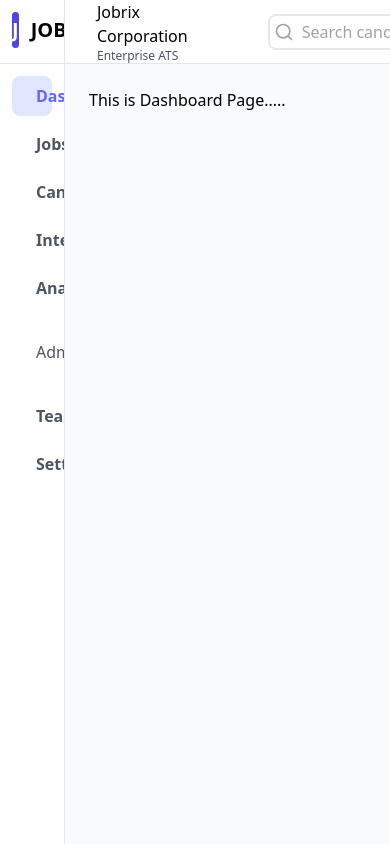
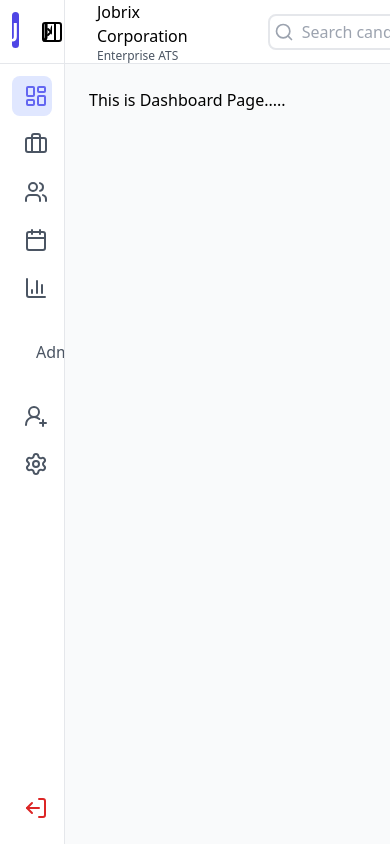
Before and after one commit to dineshkhichar569/jobrix-company-module, a React (Vite) app in the folder frontend/: page /admin/dashboard in a window 390 px wide. Shown: the top 844 px of the page. Built offline with nearby package versions, Linux system fonts and the light colour scheme; no server answers; sample sign-in values are in the browser's storage; a web font is replaced by a local one.

Commit message:
Enhance layout components with collapsible sidebar and logout functionality; update Navbar and Sidebar for better responsiveness

```diff
--- a/frontend/src/components/layout/Layout.jsx
+++ b/frontend/src/components/layout/Layout.jsx
@@ -1,4 +1,4 @@
-import { useState } from "react";
+import { useEffect, useState } from "react";
 import Navbar from "./Navbar";
 import Sidebar from "./Sidebar";
 import { Outlet, useNavigate } from "react-router-dom";
@@ -7,8 +7,15 @@ import AuthMSG from "../ui/popUpMessages/AuthMSG";
 
 function Layout() {
   const [msg, setMsg] = useState(false);
+  const navigate = useNavigate();
 
-  const navigate = useNavigate();
+  const [collapsed, setCollapsed] = useState(
+    localStorage.getItem("collapsed") === "true",
+  );
+
+  useEffect(() => {
+    localStorage.setItem("collapsed", collapsed);
+  }, [collapsed]);
 
   ///////////////   to Handle error message popup at the time of logOut
   const handleLogout = () => {
@@ -23,10 +30,16 @@ function Layout() {
   return (
     <div className="flex min-h-screen">
       {/* Sidebar */}
-      <Sidebar />
+      <Sidebar
+        handleLogout={handleLogout}
+        collapsed={collapsed}
+        setCollapsed={setCollapsed}
+      />
 
       {/* Navbar + dashboard pages */}
-      <div className="ml-[16.666%] flex-1 flex flex-col">
+      <div
+        className={`transition-all duration-700 ease-in-out ${collapsed ? "ml-[5%]" : "ml-[16.666%]"} flex-1 flex flex-col`}
+      >
         <Navbar handleLogout={handleLogout} />
 
         {/* dashboard pages */}
--- a/frontend/src/components/layout/Navbar.jsx
+++ b/frontend/src/components/layout/Navbar.jsx
@@ -44,7 +44,7 @@ function Navbar({handleLogout}) {
 
   return (
     <>
-      <nav className="sticky top-0 z-50 backdrop-blur bg-white/40 border-b h-16 flex items-center justify-between px-8">
+      <nav className="sticky top-0 z-30 backdrop-blur bg-white/40 border-b h-16 flex items-center justify-between px-8">
         {/* left */}
         <div className="flex items-center gap-20">
           <div className="flex flex-col justify-center">
--- a/frontend/src/components/layout/Sidebar.jsx
+++ b/frontend/src/components/layout/Sidebar.jsx
@@ -3,13 +3,15 @@ import {
   Briefcase,
   Calendar,
   LayoutDashboard,
+  LogOut,
+  PanelRightClose,
   Settings,
   UserPlus2,
   Users,
 } from "lucide-react";
 import { useLocation, useNavigate } from "react-router-dom";
 
-function Sidebar() {
+function Sidebar({ handleLogout, collapsed, setCollapsed }) {
   const location = useLocation();
   const isSelected = location.pathname.split("/").pop();
 
@@ -17,20 +19,38 @@ function Sidebar() {
 
   return (
     <>
-      <aside className="fixed overflow-hidden top-0 h-screen w-1/6 border-r">
+      <aside
+        className={`fixed overflow-hidden top-0 h-screen border-r transition-all duration-700 ease-in-out ${collapsed ? "w-[5%]" : "w-1/6"} `}
+      >
+        <div
+          className="absolute right-0 top-5 cursor-pointer"
+          onClick={(e) => {
+            setCollapsed(!collapsed);
+          }}
+        >
+          <PanelRightClose />
+        </div>
         {/* Logo */}
         <div className="h-16 border-b p-3">
           <div className="flex items-center gap-3 font-bold text-xl">
             <div className="w-9 h-9 rounded-lg bg-indigo-600 text-white flex items-center justify-center">
               J
             </div>
+            <div
+              className={`overflow-hidden transition-all duration-700 ease-in-out ${collapsed ? "max-w-0 ml-0" : "max-w-[200px] ml-3"} `}
+            >
+              <span
+                className={`block whitespace-nowrap transition-opacity duration-700 ${collapsed ? "opacity-0" : "opacity-100"}`}
+              >
                 JOBRIX
+              </span>
+            </div>
                     </div>
         </div>
 
         <div className="p-3 flex flex-col gap-2">
           <div
-            className={`flex gap-3 items-center p-2 px-3 rounded-lg cursor-pointer transition duration-150 ${
+            className={`flex items-center p-2 px-3 rounded-lg cursor-pointer transition-colors duration-200 ${
               isSelected === "dashboard"
                 ? "text-indigo-500 bg-indigo-100 hover:bg-indigo-100 "
                 : "text-gray-600 hover:bg-slate-100"
@@ -39,11 +59,22 @@ function Sidebar() {
               navigate("/admin/dashboard");
             }}
           >
+            <div className="w-6 h-6 flex items-center justify-center">
               <LayoutDashboard />
-            <span className="text-base font-semibold">Dashboard</span>
             </div>
             <div
-            className={`flex gap-3 items-center p-2 px-3 rounded-lg cursor-pointer transition duration-150 ${
+              className={`overflow-hidden transition-all duration-700 ease-in-out ${collapsed ? "max-w-0 ml-0" : "max-w-[200px] ml-3"} `}
+            >
+              <span
+                className={`block text-base font-semibold whitespace-nowrap transition-opacity duration-700 ${collapsed ? "opacity-0" : "opacity-100"}`}
+              >
+                Dashboard
+              </span>
+            </div>
+          </div>
+
+          <div
+            className={`flex items-center p-2 px-3 rounded-lg cursor-pointer transition-colors duration-200 ${
               isSelected === "jobs"
                 ? "text-indigo-500 bg-indigo-100 hover:bg-indigo-100 "
                 : "text-gray-600 hover:bg-slate-100"
@@ -52,11 +83,22 @@ function Sidebar() {
               navigate("/admin/jobs");
             }}
           >
+            <div className="w-6 h-6 flex items-center justify-center">
               <Briefcase />
-            <span className="text-base font-semibold">Jobs</span>
             </div>
             <div
-            className={`flex gap-3 items-center p-2 px-3 rounded-lg cursor-pointer transition duration-150 ${
+              className={`overflow-hidden transition-all duration-700 ease-in-out ${collapsed ? "max-w-0 ml-0" : "max-w-[200px] ml-3"} `}
+            >
+              <span
+                className={`block text-base font-semibold whitespace-nowrap transition-opacity duration-700 ${collapsed ? "opacity-0" : "opacity-100"}`}
+              >
+                Jobs
+              </span>
+            </div>
+          </div>
+
+          <div
+            className={`flex items-center p-2 px-3 rounded-lg cursor-pointer transition-colors duration-200 ${
               isSelected === "candidates"
                 ? "text-indigo-500 bg-indigo-100 hover:bg-indigo-100 "
                 : "text-gray-600 hover:bg-slate-100"
@@ -65,11 +107,22 @@ function Sidebar() {
               navigate("/admin/candidates");
             }}
           >
+            <div className="w-6 h-6 flex items-center justify-center">
               <Users />
-            <span className="text-base font-semibold">Candidates</span>
             </div>
             <div
-            className={`flex gap-3 items-center p-2 px-3 rounded-lg cursor-pointer transition duration-150 ${
+              className={`overflow-hidden transition-all duration-700 ease-in-out ${collapsed ? "max-w-0 ml-0" : "max-w-[200px] ml-3"} `}
+            >
+              <span
+                className={`block text-base font-semibold whitespace-nowrap transition-opacity duration-700 ${collapsed ? "opacity-0" : "opacity-100"}`}
+              >
+                Candidates
+              </span>
+            </div>
+          </div>
+
+          <div
+            className={`flex items-center p-2 px-3 rounded-lg cursor-pointer transition-colors duration-200 ${
               isSelected === "interviews"
                 ? "text-indigo-500 bg-indigo-100 hover:bg-indigo-100 "
                 : "text-gray-600 hover:bg-slate-100"
@@ -78,27 +131,46 @@ function Sidebar() {
               navigate("/admin/interviews");
             }}
           >
+            <div className="w-6 h-6 flex items-center justify-center">
               <Calendar />
-            <span className="text-base font-semibold">Interviews</span>
             </div>
             <div
-            className={`flex gap-3 items-center p-2 px-3 rounded-lg cursor-pointer transition duration-150 ${
-              isSelected === "analytics"
-                ? "text-indigo-500 bg-indigo-100 hover:bg-indigo-100 "
-                : "text-gray-600 hover:bg-slate-100"
-            }`}
-            onClick={() => {
-              navigate("/admin/analytics");
-            }}
+              className={`overflow-hidden transition-all duration-700 ease-in-out ${collapsed ? "max-w-0 ml-0" : "max-w-[200px] ml-3"} `}
             >
-            <BarChart3 />
-            <span className="text-base font-semibold">Analytics</span>
+              <span
+                className={`block text-base font-semibold whitespace-nowrap transition-opacity duration-700 ${collapsed ? "opacity-0" : "opacity-100"}`}
+              >
+                Interviews
+              </span>
+            </div>
           </div>
 
-          <span className="text-gray-600 font-normal p-6">Admin</span>
+          <div
+            className={`flex items-center p-2 px-3 rounded-lg cursor-pointer transition-colors duration-200 ${isSelected === "analytics" ? "text-indigo-500 bg-indigo-100 hover:bg-indigo-100" : "text-gray-600 hover:bg-slate-100"} `}
+            onClick={() => navigate("/admin/analytics")}
+          >
+            <div className="w-6 h-6 flex items-center justify-center">
+              <BarChart3 />
+            </div>
+            <div
+              className={`overflow-hidden transition-all duration-700 ease-in-out ${collapsed ? "max-w-0 ml-0" : "max-w-[200px] ml-3"} `}
+            >
+              <span
+                className={`block text-base font-semibold whitespace-nowrap transition-opacity duration-700 ${collapsed ? "opacity-0" : "opacity-100"}`}
+              >
+                Analytics
+              </span>
+            </div>
+          </div>
+
+          <span
+            className={`text-gray-600 font-normal p-6 transition-all duration-300 ease-in-out ${collapsed ? "px-1" : "px-6"}`}
+          >
+            Admin
+          </span>
 
           <div
-            className={`flex gap-3 items-center p-2 px-3 rounded-lg cursor-pointer transition duration-150 ${
+            className={`flex items-center p-2 px-3 rounded-lg cursor-pointer transition-colors duration-200 ${
               isSelected === "teams"
                 ? "text-indigo-500 bg-indigo-100 hover:bg-indigo-100 "
                 : "text-gray-600 hover:bg-slate-100"
@@ -107,12 +179,22 @@ function Sidebar() {
               navigate("/admin/teams");
             }}
           >
+            <div className="w-6 h-6 flex items-center justify-center">
               <UserPlus2 />
-            <span className="text-base font-semibold">Team</span>
+            </div>
+            <div
+              className={`overflow-hidden transition-all duration-700 ease-in-out ${collapsed ? "max-w-0 ml-0" : "max-w-[200px] ml-3"} `}
+            >
+              <span
+                className={`block text-base font-semibold whitespace-nowrap transition-opacity duration-700 ${collapsed ? "opacity-0" : "opacity-100"}`}
+              >
+                Team
+              </span>
+            </div>
           </div>
 
           <div
-            className={`flex gap-3 items-center p-2 px-3 rounded-lg cursor-pointer transition duration-150 ${
+            className={`flex items-center p-2 px-3 rounded-lg cursor-pointer transition duration-150 ${
               isSelected === "settings"
                 ? "text-indigo-500 bg-indigo-100 hover:bg-indigo-100 "
                 : "text-gray-600 hover:bg-slate-100"
@@ -121,8 +203,36 @@ function Sidebar() {
               navigate("/admin/settings");
             }}
           >
+            <div className="w-6 h-6 flex items-center justify-center">
               <Settings />
-            <span className="text-base font-semibold">Settings</span>
+            </div>
+            <div
+              className={`overflow-hidden transition-all duration-700 ease-in-out ${collapsed ? "max-w-0 ml-0" : "max-w-[200px] ml-3"} `}
+            >
+              <span
+                className={`block text-base font-semibold whitespace-nowrap transition-opacity duration-700 ${collapsed ? "opacity-0" : "opacity-100"}`}
+              >
+                Settings
+              </span>
+            </div>
+          </div>
+
+          <div
+            className={`flex absolute bottom-4 left-3 right-3 items-center p-2 px-3 rounded-lg cursor-pointer transition-colors duration-200 text-red-600 hover:bg-red-100`}
+            onClick={handleLogout}
+          >
+            <div className="w-6 h-6 flex items-center justify-center">
+              <LogOut className="rotate-180" />
+            </div>
+            <div
+              className={`overflow-hidden transition-all duration-700 ease-in-out ${collapsed ? "max-w-0 ml-0" : "max-w-[200px] ml-3"} `}
+            >
+              <span
+                className={`block text-base font-semibold whitespace-nowrap transition-opacity duration-700 ${collapsed ? "opacity-0" : "opacity-100"}`}
+              >
+                Log Out
+              </span>
+            </div>
           </div>
         </div>
       </aside>
```
Lines whose indentation alone changed are shown as unchanged.
